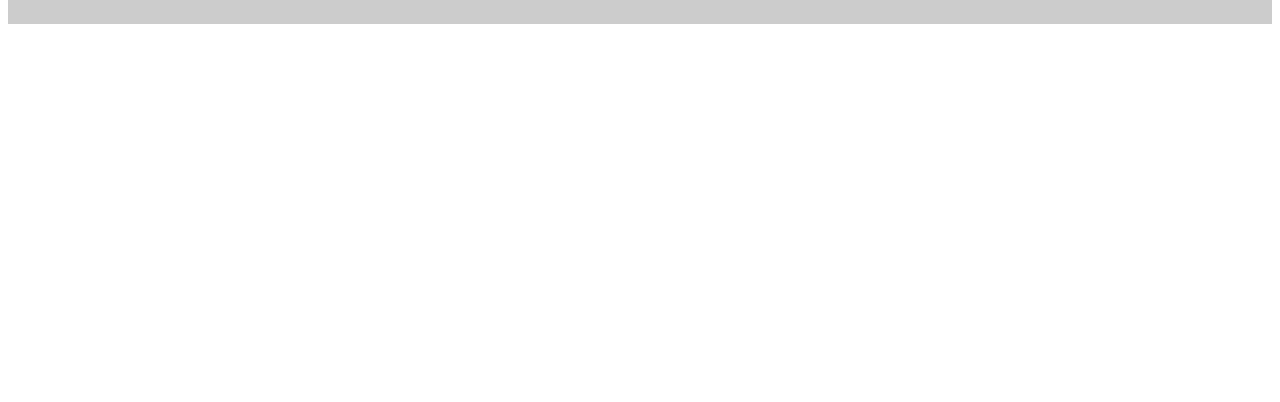
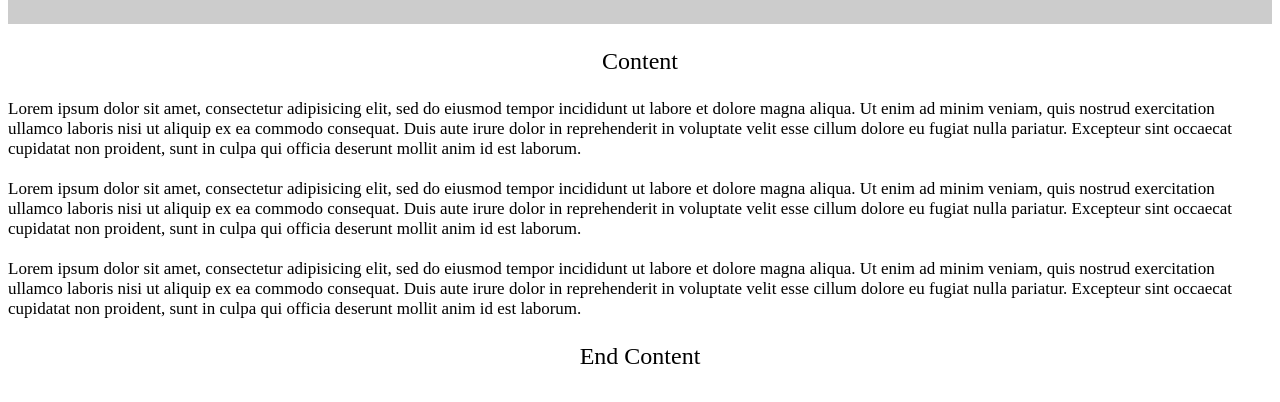
Before and after one commit to Trikita73/Test_merg_2.0, a plain HTML site: page index.html in a window 1280 px wide. Shown: the part 74-476 px from the top of the page. Drawn offline with Linux system fonts and the light colour scheme.

Commit message:
Test_merg_2.0

```diff
--- a/css/main.css
+++ b/css/main.css
@@ -16,3 +16,8 @@ p {
 	text-align: center;
 	text-transform: uppercase;
 }
+
+.conent_text {
+	margin-top: 20px;
+	font-size: 17px;
+}
--- a/index.html
+++ b/index.html
@@ -16,6 +16,30 @@
 		<h1>Master branch</h1>
 	</div>
 	<!-- Header E. -->
+	<!-- Content -->
+	<p>Content</p>
+
+	<div class="conent_text">Lorem ipsum dolor sit amet, consectetur adipisicing elit, sed do eiusmod
+	tempor incididunt ut labore et dolore magna aliqua. Ut enim ad minim veniam,
+	quis nostrud exercitation ullamco laboris nisi ut aliquip ex ea commodo
+	consequat. Duis aute irure dolor in reprehenderit in voluptate velit esse
+	cillum dolore eu fugiat nulla pariatur. Excepteur sint occaecat cupidatat non
+	proident, sunt in culpa qui officia deserunt mollit anim id est laborum.</div>
+	<div class="conent_text">Lorem ipsum dolor sit amet, consectetur adipisicing elit, sed do eiusmod
+	tempor incididunt ut labore et dolore magna aliqua. Ut enim ad minim veniam,
+	quis nostrud exercitation ullamco laboris nisi ut aliquip ex ea commodo
+	consequat. Duis aute irure dolor in reprehenderit in voluptate velit esse
+	cillum dolore eu fugiat nulla pariatur. Excepteur sint occaecat cupidatat non
+	proident, sunt in culpa qui officia deserunt mollit anim id est laborum.</div>
+	<div class="conent_text">Lorem ipsum dolor sit amet, consectetur adipisicing elit, sed do eiusmod
+	tempor incididunt ut labore et dolore magna aliqua. Ut enim ad minim veniam,
+	quis nostrud exercitation ullamco laboris nisi ut aliquip ex ea commodo
+	consequat. Duis aute irure dolor in reprehenderit in voluptate velit esse
+	cillum dolore eu fugiat nulla pariatur. Excepteur sint occaecat cupidatat non
+	proident, sunt in culpa qui officia deserunt mollit anim id est laborum.</div>
+
+	<p>End Content</p>
+	<!-- Content E. -->
 
 
 	<!-- Add Script -->
```
